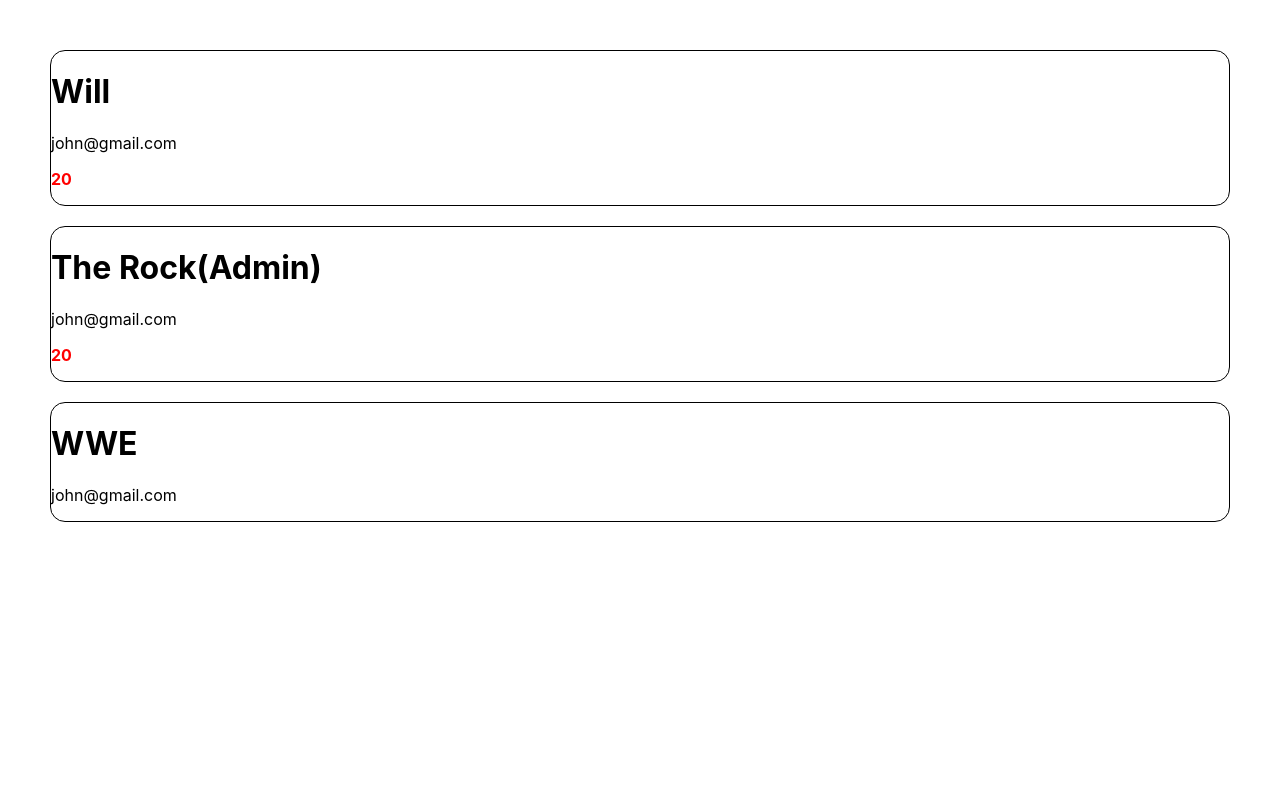
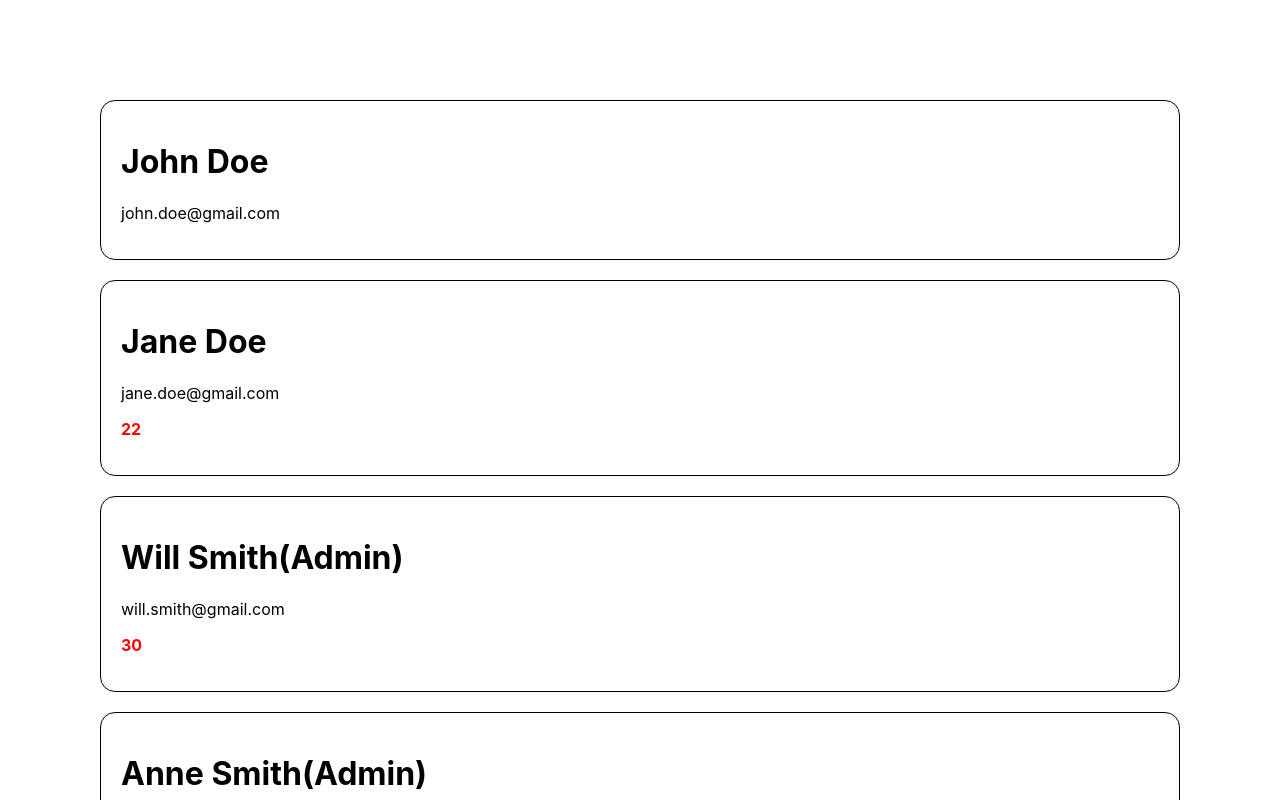
Before and after one commit to alexandrularion/learn-javascript-frameworks, a React (Create React App) app in the folder JavaScriptRO38/2_rendering_react_app/: page / in a window 1280 px wide. Shown: the top 800 px of the page. Built offline with nearby package versions, Linux system fonts and the light colour scheme.

Commit message:
Updated 2_rendering_react_app within JavaScriptRO38 project

```diff
--- a/JavaScriptRO38/2_rendering_react_app/src/App.js
+++ b/JavaScriptRO38/2_rendering_react_app/src/App.js
@@ -1,7 +1,41 @@
 import "./App.css";
-import Profile from "./Profile";
+import Profile from "./components/Profile";
+import ProfileList from "./components/ProfileList";
 
 function App() {
+  const users = [
+    {
+      name: "John Doe",
+      email: "john.doe@gmail.com",
+      age: 15,
+      isAdmin: false,
+    },
+    {
+      name: "Jane Doe",
+      email: "jane.doe@gmail.com",
+      age: 22,
+      isAdmin: false,
+    },
+    {
+      name: "Will Smith",
+      email: "will.smith@gmail.com",
+      age: 30,
+      isAdmin: true,
+    },
+    {
+      name: "Anne Smith",
+      email: "anne.smith@gmail.com",
+      age: 22,
+      isAdmin: true,
+    },
+    {
+      name: "Anne Jr. Smith",
+      email: "anne.jr.smith@gmail.com",
+      age: 8,
+      isAdmin: false,
+    },
+  ];
+
   return (
     <div
       style={{
@@ -11,7 +45,12 @@
         padding: "50px",
       }}
     >
-      {window.location.pathname !== "/" ? (
+      {/* The <ProfileList /> component will render a list of profiles */}
+      {/* Props: property={value} */}
+      <ProfileList users={users} />
+
+      {/* The <Profile /> component below is rendered only on home (index page) */}
+      {window.location.pathname === "/" ? (
         <Profile
           name={"John"}
           email={"john@gmail.com"}
@@ -19,6 +58,8 @@
           isAdmin={false}
         />
       ) : null}
+
+      {/* Passing props to <Profile /> component and display it based on properties passed */}
       <Profile
         name={"Will"}
         email={"john@gmail.com"}
--- a/JavaScriptRO38/2_rendering_react_app/src/Profile.js
+++ b/JavaScriptRO38/2_rendering_react_app/src/components/Profile.js
@@ -4,6 +4,7 @@
       style={{
         border: "1px solid #000",
         borderRadius: "15px",
+        padding: "20px",
       }}
     >
       <h1>
--- /dev/null
+++ b/JavaScriptRO38/2_rendering_react_app/src/components/ProfileList.js
@@ -0,0 +1,36 @@
+import Profile from "./Profile";
+
+const ProfileList = (props) => {
+  console.log(props); // { users: [....] }
+  return (
+    <div
+      style={{
+        display: "flex",
+        flexDirection: "column",
+        gap: "20px",
+        padding: "50px",
+      }}
+    >
+      {/* <Profile />
+      <Profile />
+      <Profile />
+      <Profile />
+      <Profile />
+      <Profile /> */}
+      {props.users.map((user) => {
+        // At each iteration (loop): { name: '',email:'', age: ..., isAdmin: ... }
+        // Example of first iteration: { name: "John Doe", email: "john.doe@gmail.com", age: 15, isAdmin: false },
+        return (
+          <Profile
+            name={user.name} // The passed value: "John Doe"
+            email={user.email} // The passed value: "john.doe@gmail.com"
+            age={user.age} // The passed value: 15
+            isAdmin={user.isAdmin} // The passed value: false
+          />
+        );
+      })}
+      {/* above we will form a new list with form of: [<Profile />,<Profile />,<Profile />,<Profile />,<Profile />] */}
+    </div>
+  );
+};
+export default ProfileList;
```
